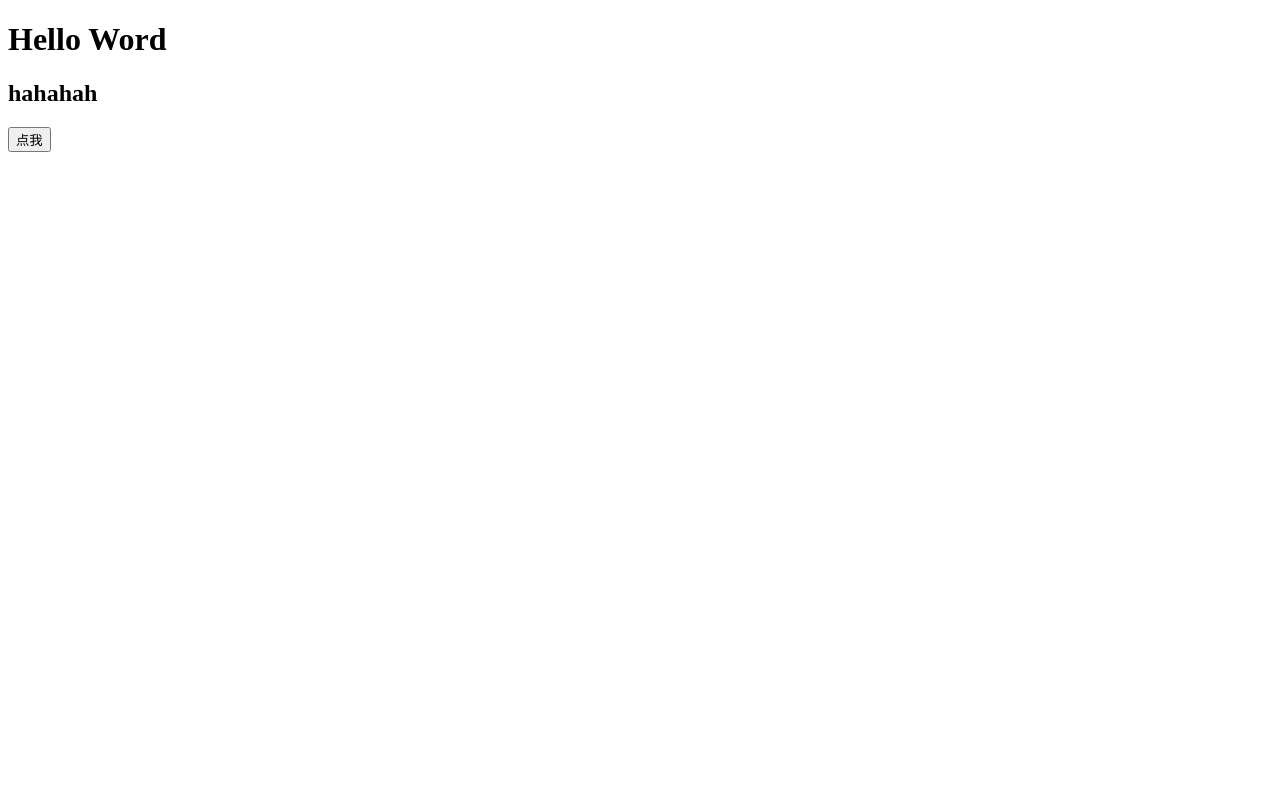
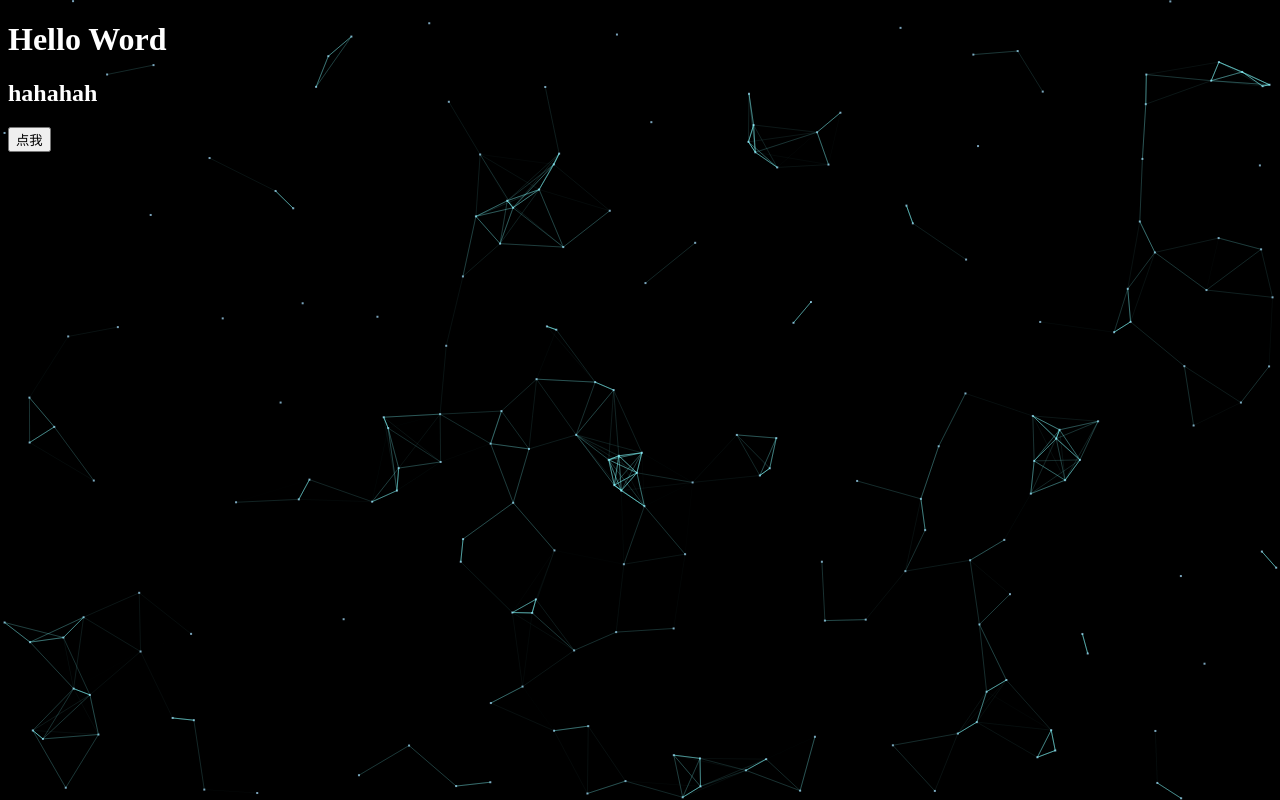
Before and after one commit to ChenShengJi/chenshengjidboke.github.io, a plain HTML site: page index.html in a window 1280 px wide. Drawn offline with Linux system fonts and the light colour scheme.

Commit message:
我加了特效

```diff
--- /dev/null
+++ b/canvas-particle.js
@@ -0,0 +1,181 @@
+var CanvasParticle = (function(){
+	function getElementByTag(name){
+		return document.getElementsByTagName(name);
+	}
+	function getELementById(id){
+		return document.getElementById(id);
+	}
+	// 根据传入的config初始化画布
+	function canvasInit(canvasConfig){
+		canvasConfig = canvasConfig || {};
+		var html = getElementByTag("html")[0];
+		// 获取body作为背景
+		// var body = getElementByTag("body")[0];
+
+		// 获取特定div作为背景
+		// mydiv是你想要将其作为背景的div的ID
+		var body = document.getElementById("mydiv");
+		var canvasObj = document.createElement("canvas");
+
+		var canvas = {
+			element: canvasObj,
+			points : [],
+			// 默认配置
+			config: {
+				vx: canvasConfig.vx || 4,
+				vy:  canvasConfig.vy || 4,
+				height: canvasConfig.height || 2,
+				width: canvasConfig.width || 2,
+				count: canvasConfig.count || 100,
+				color: canvasConfig.color || "121, 162, 185",
+				stroke: canvasConfig.stroke || "130,255,255",
+				dist: canvasConfig.dist || 6000,
+				e_dist: canvasConfig.e_dist || 20000,
+				max_conn: 10
+			}
+		};
+
+		// 获取context
+		if(canvas.element.getContext("2d")){
+			canvas.context = canvas.element.getContext("2d");
+		}else{
+			return null;
+		}
+
+		body.style.padding = "0";
+		body.style.margin = "0";
+		// body.replaceChild(canvas.element, canvasDiv);
+		body.appendChild(canvas.element);
+
+		canvas.element.style = "position: fixed; top: 0; left: 0; z-index: -1;";
+		canvasSize(canvas.element);
+		window.onresize = function(){
+			canvasSize(canvas.element);
+		}
+		body.onmousemove = function(e){
+			var event = e || window.event;
+			canvas.mouse = {
+				x: event.clientX,
+				y: event.clientY
+			}
+		}
+		document.onmouseleave = function(){
+			canvas.mouse = undefined;
+		}
+		setInterval(function(){
+			drawPoint(canvas);
+		}, 40);
+	}
+
+	// 设置canvas大小
+	function canvasSize(canvas){
+		// 获取窗口的宽高
+		// canvas.width = window.innerWeight || document.documentElement.clientWidth || document.body.clientWidth;
+		// canvas.height = window.innerWeight || document.documentElement.clientHeight || document.body.clientHeight;
+
+		// 获取特定div的宽高
+		var width = document.getElementById("mydiv").style.width;
+		var height = document.getElementById("mydiv").style.height;
+		width = parseInt(width);
+		height = parseInt(height);
+		canvas.width = width || window.innerWeight || document.documentElement.clientWidth || document.body.clientWidth;
+		canvas.height = height || window.innerWeight || document.documentElement.clientHeight || document.body.clientHeight;
+	}
+
+	// 画点
+	function drawPoint(canvas){
+		var context = canvas.context,
+			point,
+			dist;
+		context.clearRect(0, 0, canvas.element.width, canvas.element.height);
+		context.beginPath();
+		context.fillStyle = "rgb("+ canvas.config.color +")";
+		for(var i = 0, len = canvas.config.count; i < len; i++){
+			if(canvas.points.length != canvas.config.count){
+				// 初始化所有点
+				point = {
+					x: Math.floor(Math.random() * canvas.element.width),
+					y: Math.floor(Math.random() * canvas.element.height),
+					vx: canvas.config.vx / 2 - Math.random() * canvas.config.vx,
+					vy: canvas.config.vy / 2 - Math.random() * canvas.config.vy
+				}
+			}else{
+				// 处理球的速度和位置，并且做边界处理
+				point =	borderPoint(canvas.points[i], canvas);
+			}
+			context.fillRect(point.x - canvas.config.width / 2, point.y - canvas.config.height / 2, canvas.config.width, canvas.config.height);
+
+			canvas.points[i] = point;
+		}
+		drawLine(context, canvas, canvas.mouse);
+		context.closePath();
+	}
+
+	// 边界处理
+	function borderPoint(point, canvas){
+		var p = point;
+		if(point.x <= 0 || point.x >= canvas.element.width){
+			p.vx = -p.vx;
+			p.x += p.vx;
+		}else if(point.y <= 0 || point.y >= canvas.element.height){
+			p.vy = -p.vy;
+			p.y += p.vy;
+		}else{
+			p = {
+				x: p.x + p.vx,
+				y: p.y + p.vy,
+				vx: p.vx,
+				vy: p.vy
+			}
+		}
+		return p;
+	}
+
+	// 画线
+	function drawLine(context, canvas, mouse){
+		context = context || canvas.context;
+		for(var i = 0, len = canvas.config.count; i < len; i++){
+			// 初始化最大连接数
+			canvas.points[i].max_conn = 0;
+			// point to point
+			for(var j = 0; j < len; j++){
+				if(i != j){
+					dist = Math.round(canvas.points[i].x - canvas.points[j].x) * Math.round(canvas.points[i].x - canvas.points[j].x) +
+							Math.round(canvas.points[i].y - canvas.points[j].y) * Math.round(canvas.points[i].y - canvas.points[j].y);
+					// 两点距离小于吸附距离，而且小于最大连接数，则画线
+					if(dist <= canvas.config.dist && canvas.points[i].max_conn <canvas.config.max_conn){
+						canvas.points[i].max_conn++;
+						// 距离越远，线条越细，而且越透明
+						context.lineWidth = 0.5 - dist / canvas.config.dist;
+						context.strokeStyle = "rgba("+ canvas.config.stroke + ","+ (1 - dist / canvas.config.dist) +")"
+						context.beginPath();
+						context.moveTo(canvas.points[i].x, canvas.points[i].y);
+						context.lineTo(canvas.points[j].x, canvas.points[j].y);
+						context.stroke();
+
+					}
+				}
+			}
+			// 如果鼠标进入画布
+			// point to mouse
+			if(mouse){
+				dist = Math.round(canvas.points[i].x - mouse.x) * Math.round(canvas.points[i].x - mouse.x) +
+						Math.round(canvas.points[i].y - mouse.y) * Math.round(canvas.points[i].y - mouse.y);
+				// 遇到鼠标吸附距离时加速，直接改变point的x，y值达到加速效果
+				if(dist > canvas.config.dist && dist <= canvas.config.e_dist){
+					canvas.points[i].x = canvas.points[i].x + (mouse.x - canvas.points[i].x) / 20;
+					canvas.points[i].y = canvas.points[i].y + (mouse.y - canvas.points[i].y) / 20;
+				}
+				if(dist <= canvas.config.e_dist){
+					context.lineWidth = 1;
+					context.strokeStyle = "rgba("+ canvas.config.stroke + ","+ (1 - dist / canvas.config.e_dist) +")";
+					context.beginPath();
+					context.moveTo(canvas.points[i].x, canvas.points[i].y);
+					context.lineTo(mouse.x, mouse.y);
+					context.stroke();
+				}
+			}
+		}
+	}
+	return canvasInit;
+})();
--- a/index.html
+++ b/index.html
@@ -3,6 +3,18 @@
 <head>
 	<meta charset="UTF-8">
 	<title>Document</title>
+	<style type="text/css">
+		body{
+			background-color: rgba(0,0,0,1);
+		}
+		h1{
+			color: white;
+		}
+		h2{
+			color: white;
+		}
+	</style>
+	<script type="text/javascript" src="canvas-particle.js"></script>
 	<script type="text/javascript">
 		window.onload=function(){
 			alert("欢迎来到我的主页");
@@ -10,12 +22,37 @@
 			btn.onclick=function(){
 				location.href="测试/111.html";
 			}
+
+
+			var config = {
+            vx: 4,  //小球x轴速度,正为右，负为左
+            vy: 4,  //小球y轴速度
+            height: 2,  //小球高宽，其实为正方形，所以不宜太大
+            width: 2,
+            count: 200,   //点个数
+            color: "121, 162, 185",   //点颜色
+            stroke: "130,255,255",    //线条颜色
+            dist: 6000,   //点吸附距离
+            e_dist: 20000,  //鼠标吸附加速距离
+            max_conn: 10  //点到点最大连接数
+        }
+        //调用
+        CanvasParticle(config);
+         /*720代表设计师给的设计稿的宽度，你的设计稿是多少，就写多少;100代表换算比例，这里写100是
+		      为了以后好算,比如，你测量的一个宽度是100px,就可以写为1rem,以及1px=0.01rem等等*/
+		    getRem(1300,20);
+		window.onresize = function(){
+		    getRem(1300,20)
+		    //自己定义的屏幕大小和字体大小
+		};
 		}
 	</script>
 </head>
 <body>
-	<h1>Hello Word</h1>
+	<div id="mydiv" class="mydiv">
+		<h1>Hello Word</h1>
 	<h2>hahahah</h2>
 	<button id="btn">点我</button>
+	</div>
 </body>
 </html>
```
